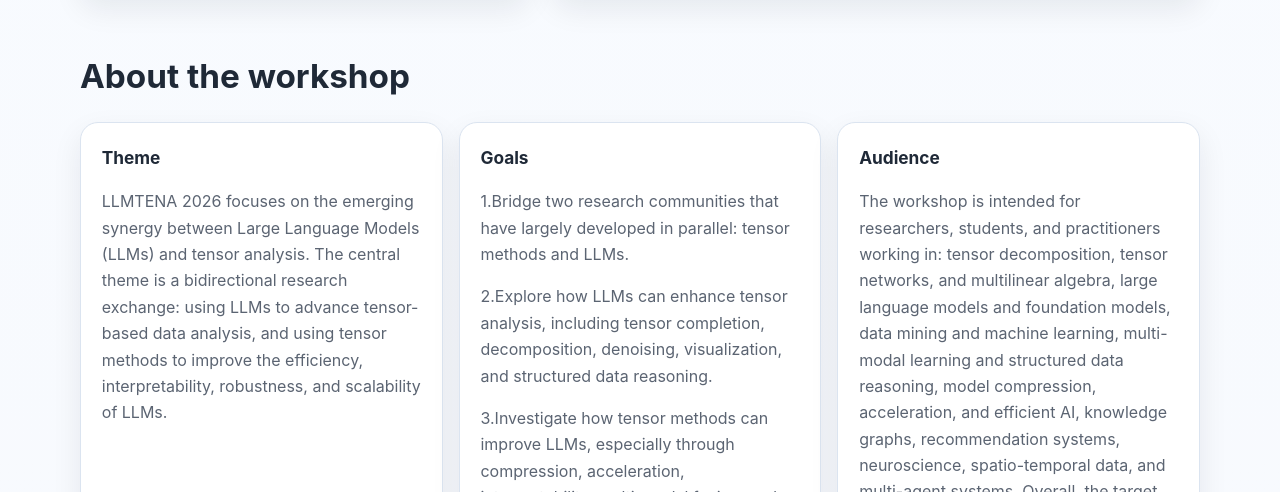
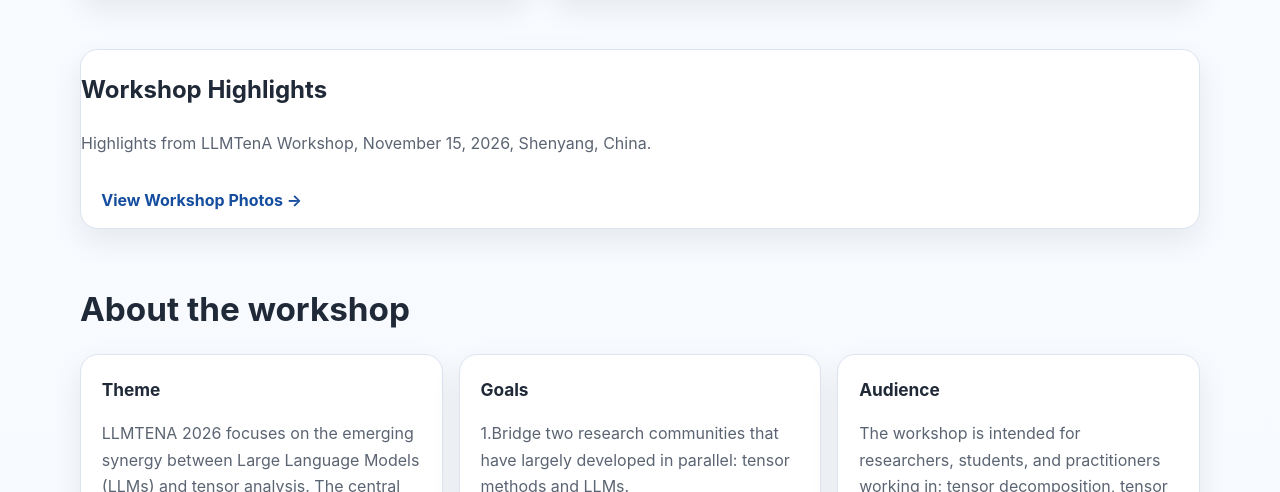
Before and after one commit to researchyes/ICDM2026-Workshop-LLMTenA, a plain HTML site: page index.html in a window 1280 px wide. Shown: the part 608-1100 px from the top of the page. Drawn offline with Linux system fonts and the light colour scheme.

Commit message:
Update index.html

```diff
--- a/index.html
+++ b/index.html
@@ -76,6 +76,21 @@
         </div>
       </div>
     </section>
+
+<section class="section">
+  <div class="container">
+    <div class="card">
+      <h2>Workshop Highlights</h2>
+      <p class="muted">
+        Highlights from LLMTenA Workshop,
+        November 15, 2026, Shenyang, China.
+      </p>
+      <a href="photos.html" class="button">
+        View Workshop Photos →
+      </a>
+    </div>
+  </div>
+</section>
 
     <section class="section">
       <div class="container">
```
